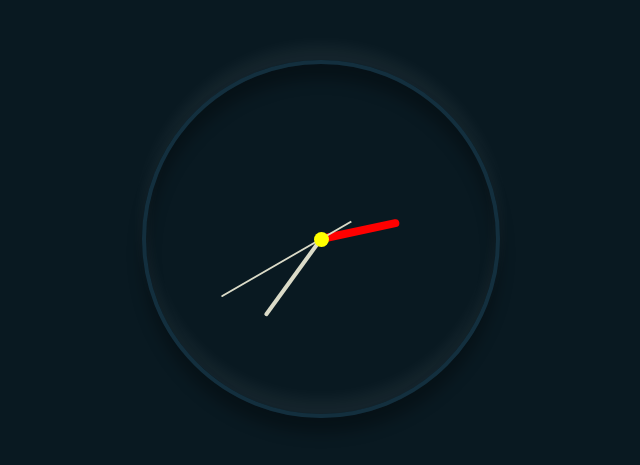
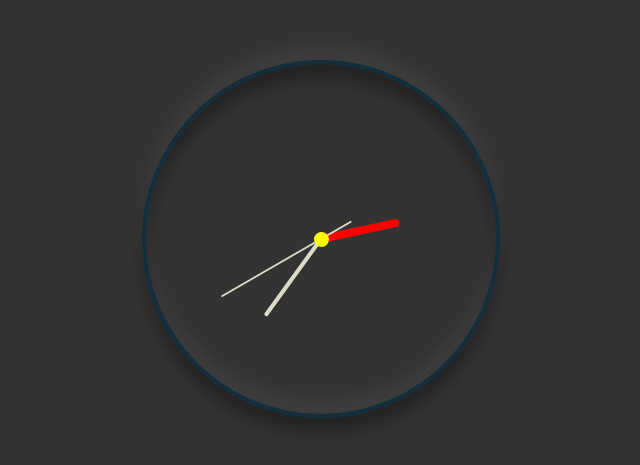
Before and after one commit to ahmar46/Dynamic-Clock, a plain HTML site: page index.html in a window 1280 px wide. Shown: the part 169-634 px from the top of the page, without its empty margins (327-967 px from the left). Drawn offline with Linux system fonts and the light colour scheme.

Commit message:
Background Changed

```diff
--- a/style.css
+++ b/style.css
@@ -1,5 +1,5 @@
 body {
-	background-color: #091921;
+	background-color: #333;
 	position: absolute;
 	top: 50%;
 	left: 50%;
```
